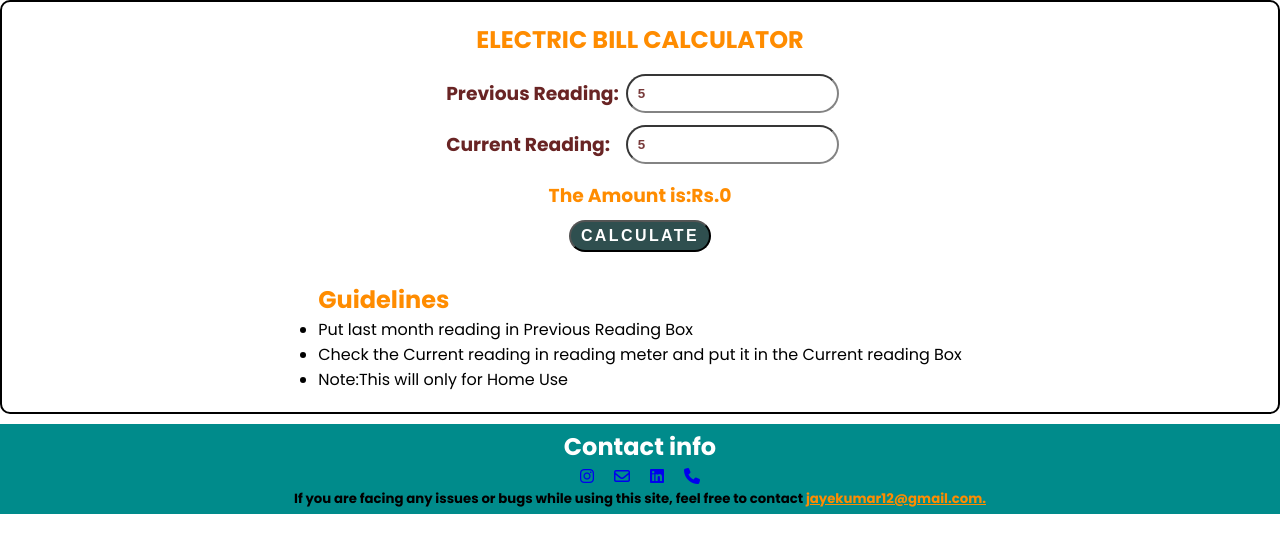
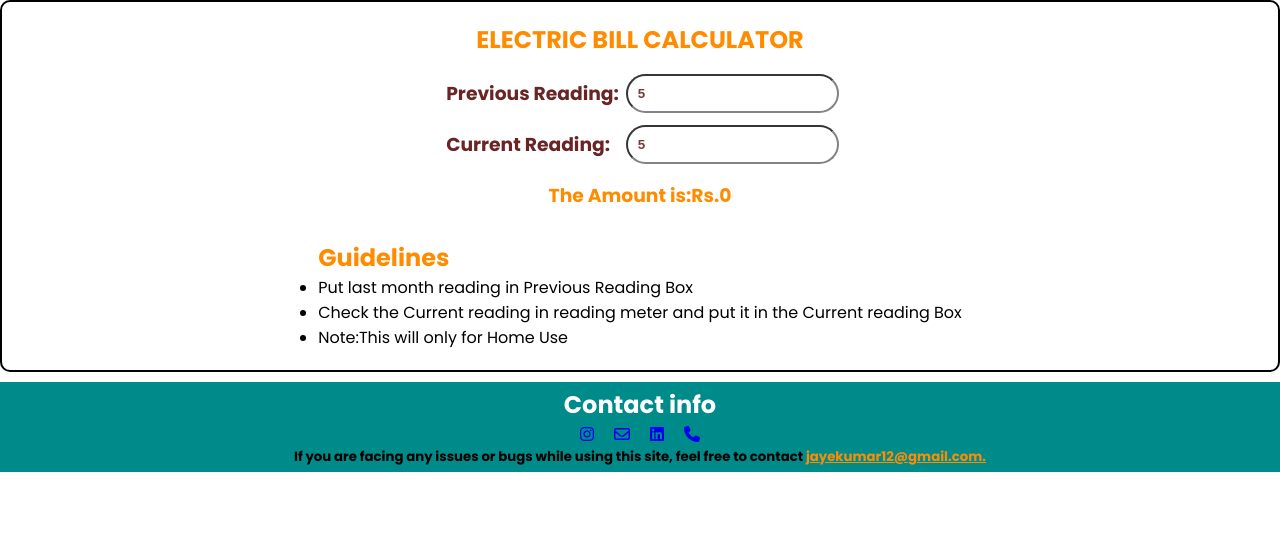
Before and after one commit to jayakumar2k/Eb-project, a plain HTML site: page index.html in a window 1280 px wide. Both pictures are taken after typing "5", "5" into the empty fields and a click on the button "CALCULATE". Drawn offline with Linux system fonts and the light colour scheme.

Commit message:
added function

```diff
--- a/index.html
+++ b/index.html
@@ -54,7 +54,7 @@
         </div>
 
         <div id="button">
-          <button class="home" id="calculate" onclick="calc()">
+          <button class="home" id="calculate" onclick="calc(event)">
             CALCULATE
           </button>
         </div>
--- a/java.js
+++ b/java.js
@@ -1,5 +1,5 @@
 
-function calc(){
+function calc(event){
     var current=document.getElementById("Current Reading")
 var previous=document.getElementById("Previous Reading")
 var total= current.value - previous.value
@@ -30,5 +30,7 @@ else{
 
 }
      display.append("Rs."+ amt)
+     event.target.remove()
+
 
 }
```
